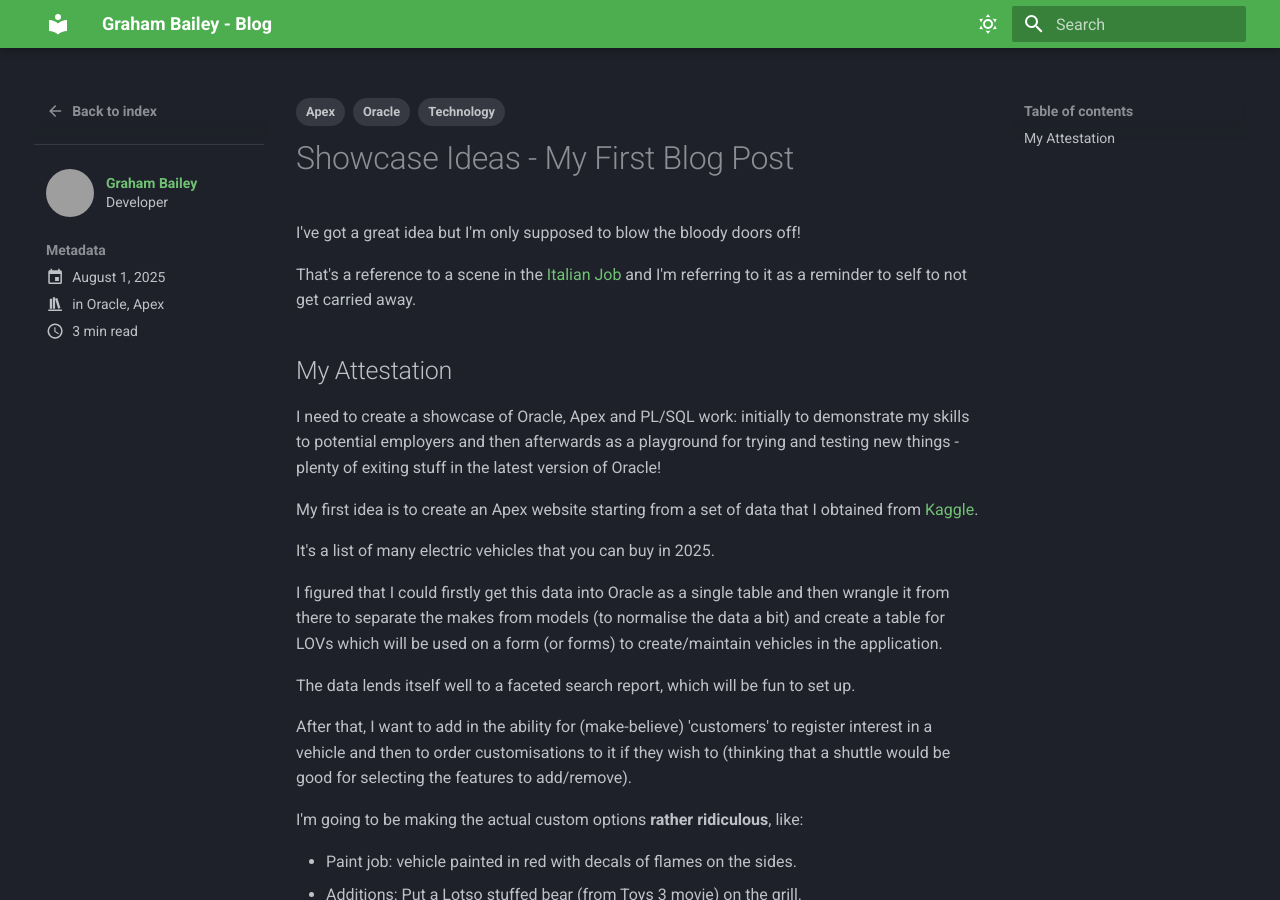
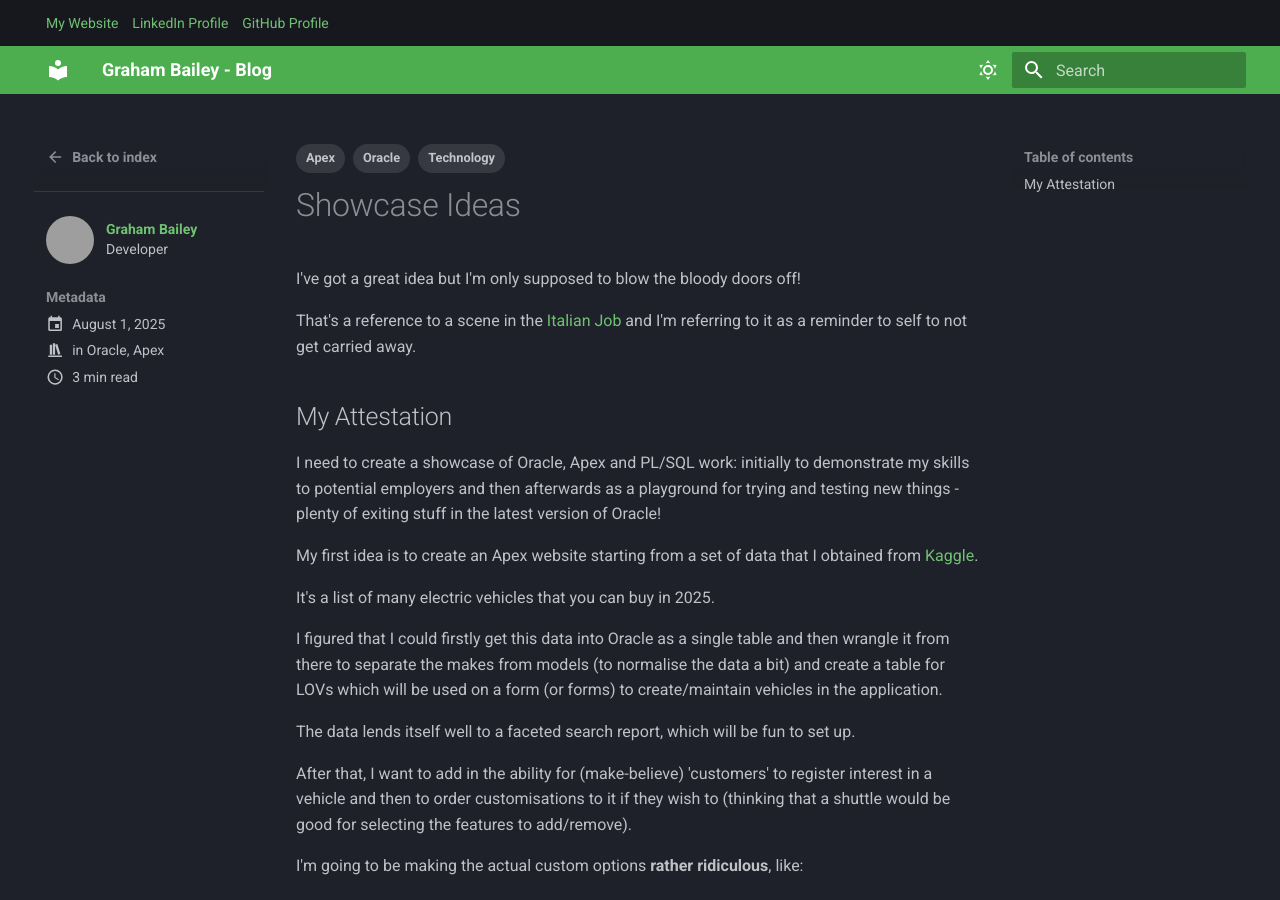
Before and after one commit to OracleGJB/sparta, an MkDocs documentation site: the page built from docs/posts/2025-08-01_01_showcase_ideas.md, in a window 1280 px wide and 900 px high. Built offline with MkDocs 1.6.1 and Material for MkDocs 9.7.7, drawn with Linux system fonts in a browser that asks for light colours; emoji names are drawn with the system emoji font; some web fonts are replaced; comment, search, counter and statistics services are not loaded; grey boxes are pictures that could not be loaded.

Commit message:
Added announcement bar to provide navigate (esp back to own website)

```diff
--- a/docs/posts/2025-08-01_01_showcase_ideas.md
+++ b/docs/posts/2025-08-01_01_showcase_ideas.md
@@ -13,8 +13,7 @@ authors:
   - graham
 ---
 
-# Showcase Ideas - My First Blog Post
-
+# Showcase Ideas
 I've got a great idea but I'm only supposed to blow the bloody doors off!
 
 <!-- more -->
--- /dev/null
+++ b/overrides/main.html
@@ -0,0 +1,7 @@
+{% extends "base.html" %}
+
+{% block announce %}
+<a href="https://www.graham.it.com/">My Website</a>&nbsp;&nbsp;&nbsp;
+<a href="https://www.linkedin.com/in/grahamjohnbailey/" target="_blank">LinkedIn Profile</a>&nbsp;&nbsp;&nbsp;
+<a href="https://github.com/OracleGJB/" target="_blank">GitHub Profile</a>
+{% endblock %}
```
